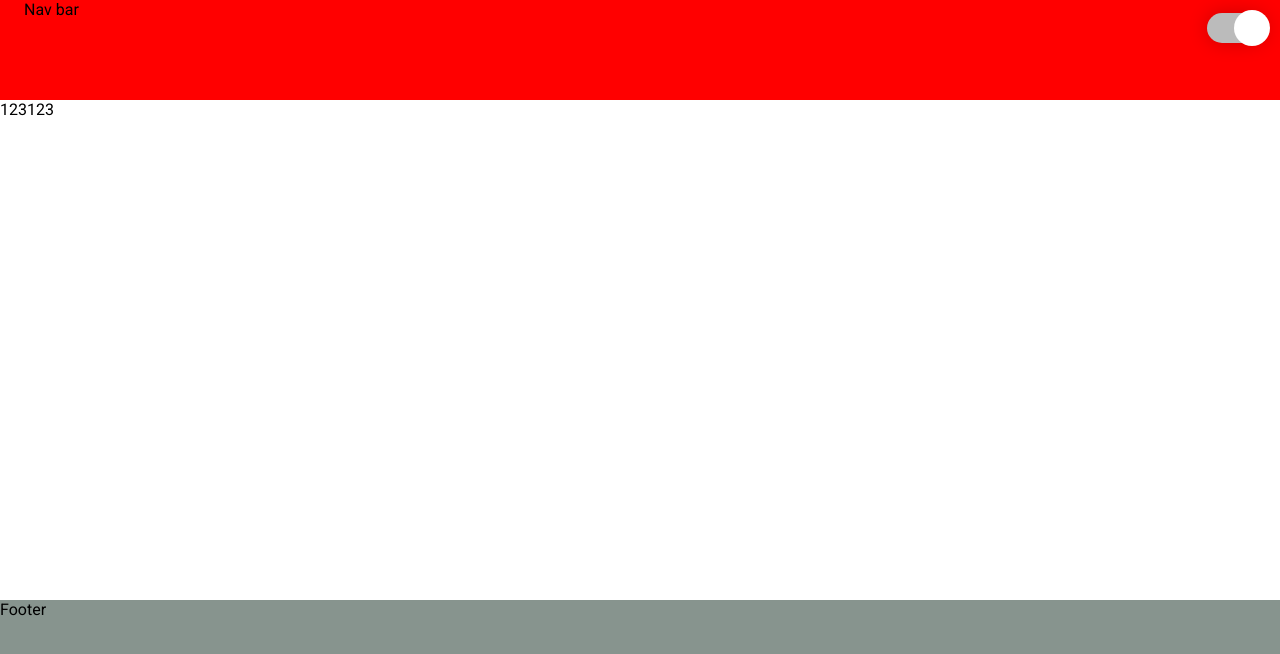
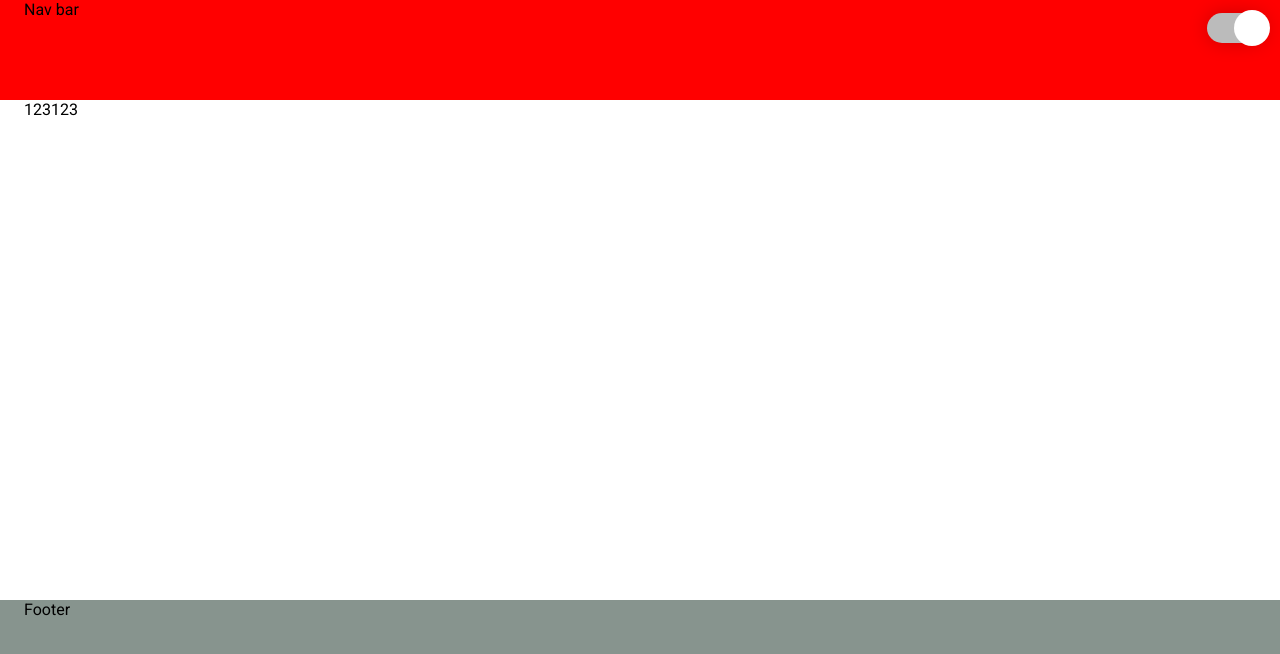
Before and after one commit to Yaniddze/scheduled-front, a React (Create React App) app: page / in a window 1280 px wide. Shown: the top 654 px of the page. Built offline with nearby package versions, Linux system fonts and the light colour scheme.

Commit message:
:art: Add container to routes

```diff
--- a/src/App.tsx
+++ b/src/App.tsx
@@ -10,6 +10,7 @@ import {
 import {
   Navbar,
   Footer,
+  Container,
 } from './components';
 
 export const App: FC = () => {
@@ -19,7 +20,9 @@ export const App: FC = () => {
         <div id="app">
           <Navbar />
           <div>
-            <AppRoutes />
+            <Container>
+              <AppRoutes />
+            </Container>
           </div>
           <Footer />
         </div>
--- a/src/components/ui/container/Container.tsx
+++ b/src/components/ui/container/Container.tsx
@@ -8,7 +8,7 @@ type ContainerProps = {
 export const Container: FC<ContainerProps> = ({
     children
 }: ContainerProps) => (
-    <MuiContainer maxWidth="xl">
+    <MuiContainer maxWidth="lg">
         {children}
     </MuiContainer>
 )
--- a/src/components/ui/footer/Footer.tsx
+++ b/src/components/ui/footer/Footer.tsx
@@ -1,5 +1,7 @@
 import { FC } from "react";
 import styled from 'styled-components';
+
+import { Container } from '../container';
 
 type FooterTypes = {
     children?: never
@@ -12,6 +14,10 @@ const Wrapper = styled.div`
 
 export const Footer: FC<FooterTypes> = () => (
     <Wrapper>
-        Footer
+        <Container>
+            <div>
+                Footer
+            </div>
+        </Container>
     </Wrapper>
 )
```
